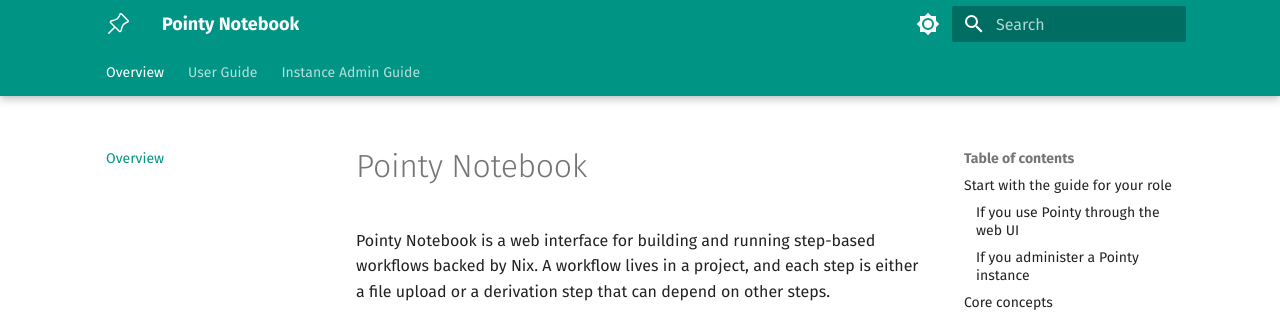
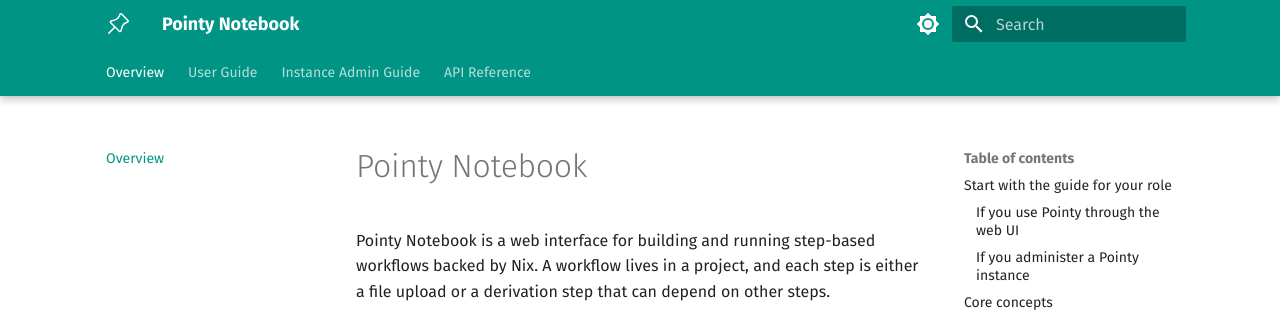
Before and after one commit to 421anon/pointy, an MkDocs documentation site: the page built from docs/pages/index.md, in a window 1280 px wide. Shown: the top 312 px of the page. Built offline with MkDocs 1.6.1 and Material for MkDocs 9.7.7, drawn with Linux system fonts in a browser that asks for light colours.

Commit message:
add API documentation using openapi and redocly

```diff
--- a/docs/mkdocs.yml
+++ b/docs/mkdocs.yml
@@ -64,4 +64,5 @@ nav:
     - Setting Up the User Repository: user-repo-setup.md
     - Type Reference: type-reference.md
     - CLI Reference: cli-reference.md
+  - API Reference: api.html
 docs_dir: pages
```
Also changed, not shown: 17 other files.
